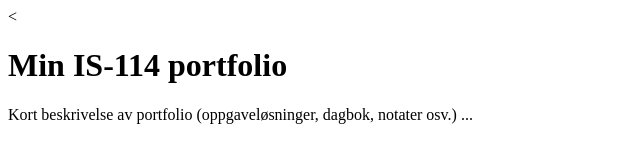
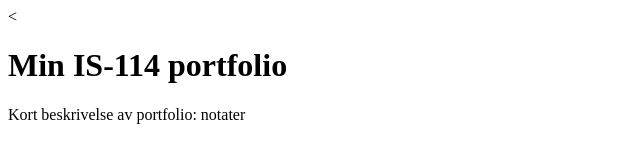
Before and after one commit to liserannestad/Prosjektoblig03, a plain HTML site: page docs/index.html in a window 1280 px wide. Shown: the whole page, without its empty margins (0-640 px from the left). Drawn offline with Linux system fonts and the light colour scheme.

Commit message:
Lagt til navn i tittel og kort beskrivelse av portfolio

```diff
--- a/docs/index.html
+++ b/docs/index.html
@@ -3,11 +3,11 @@
 	<head>
 		<meta charset="utf-8">
 		<meta name="viewport" content="width=device-width, initial-scale=1">
-		<title>(navn [mellomnavn]* etternavn)</title>
+		<title>Lise Nilsen Rannestad</title>
 	<</head>
 
 	<body>
 		<h1>Min IS-114 portfolio</h1>
-		<p>Kort beskrivelse av portfolio (oppgaveløsninger, dagbok, notater osv.) ... </
+		<p>Kort beskrivelse av portfolio: notater</
 	</body>
 </html>
```
